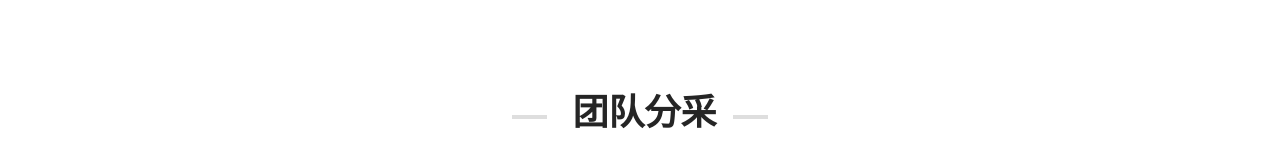
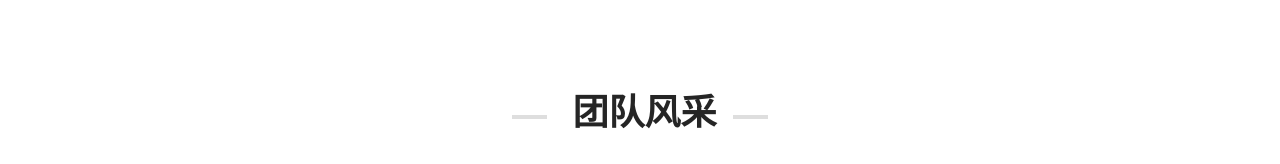
Before and after one commit to chenqiong520/nuxtDemo, a Nuxt app: page /home/team in a window 1280 px wide. Shown: the top 164 px of the page. Built offline with nearby package versions, Linux system fonts and the light colour scheme; a small style sheet from the web is missing; what vue-clipboard2 would draw is missing.

Commit message:
错别字

```diff
--- a/pages/home/team.vue
+++ b/pages/home/team.vue
@@ -1,7 +1,7 @@
 <template>
   <div class="team">
     <div class="category-title">
-      <div><span class="left-line" /> 团队分采<span class="right-line" /></div>
+      <div><span class="left-line" /> 团队风采<span class="right-line" /></div>
     </div>
     <!-- 滚动选择 -->
     <div v-swiper:mySwiper="swiperOption" class="swiper">
```
